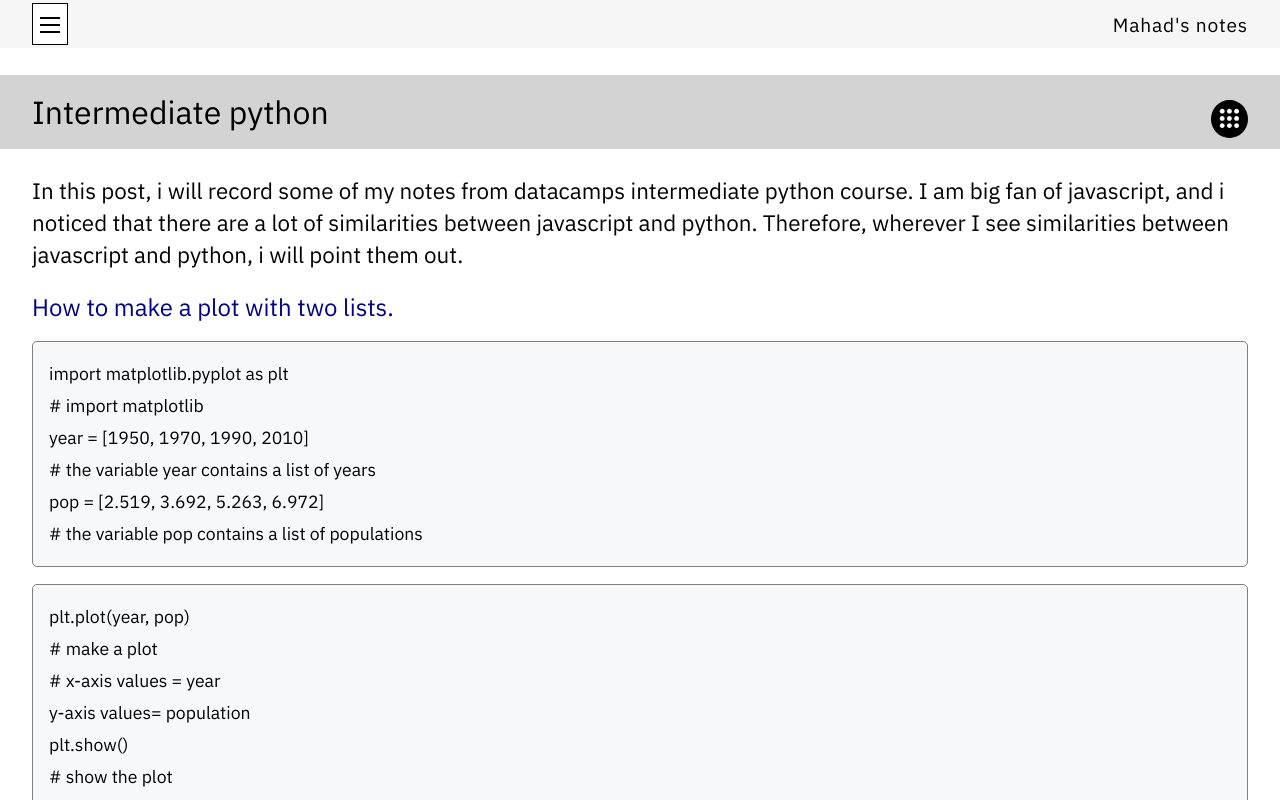
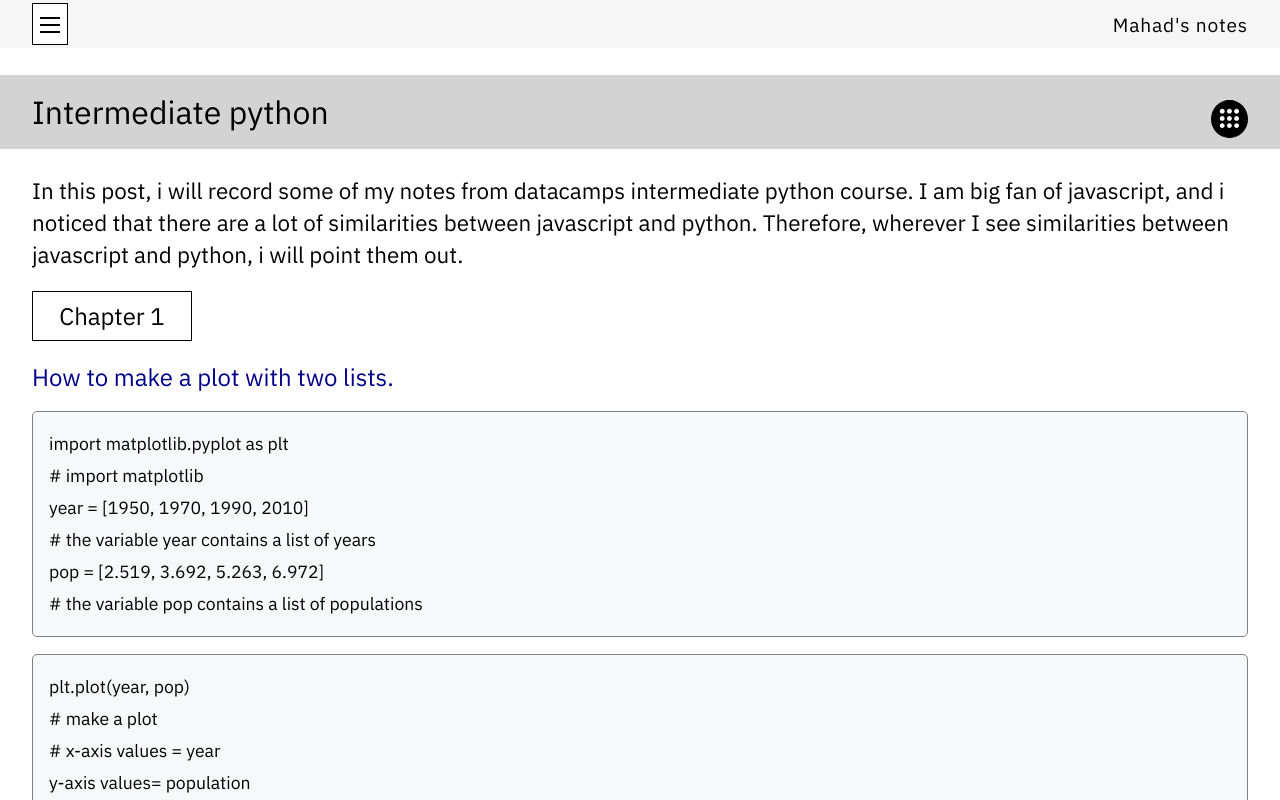
Before and after one commit to Elir-Mahad/notes, a Next.js app: page /intermediate-python in a window 1280 px wide. Shown: the top 800 px of the page. Built offline with nearby package versions, Linux system fonts and the light colour scheme.

Commit message:
enhance(interpyone): add chapter number

```diff
--- a/components/interpychaps/InterPyOne.js
+++ b/components/interpychaps/InterPyOne.js
@@ -1,5 +1,11 @@
 import React from "react";
-import { SubHeading, Code, Sentence, UrlLink } from "../../styles/Styles";
+import {
+  SubHeading,
+  Code,
+  Sentence,
+  UrlLink,
+  Chapter,
+} from "../../styles/Styles";
 import Image from "next/image";
 
 const myLoader = ({ src, width, quality }) => {
@@ -11,6 +17,7 @@ const myLoader = ({ src, width, quality }) => {
 function InterPyOne() {
   return (
     <div>
+      <Chapter> Chapter 1</Chapter>
       <SubHeading>How to make a plot with two lists. </SubHeading>
 
       <Code>
```
